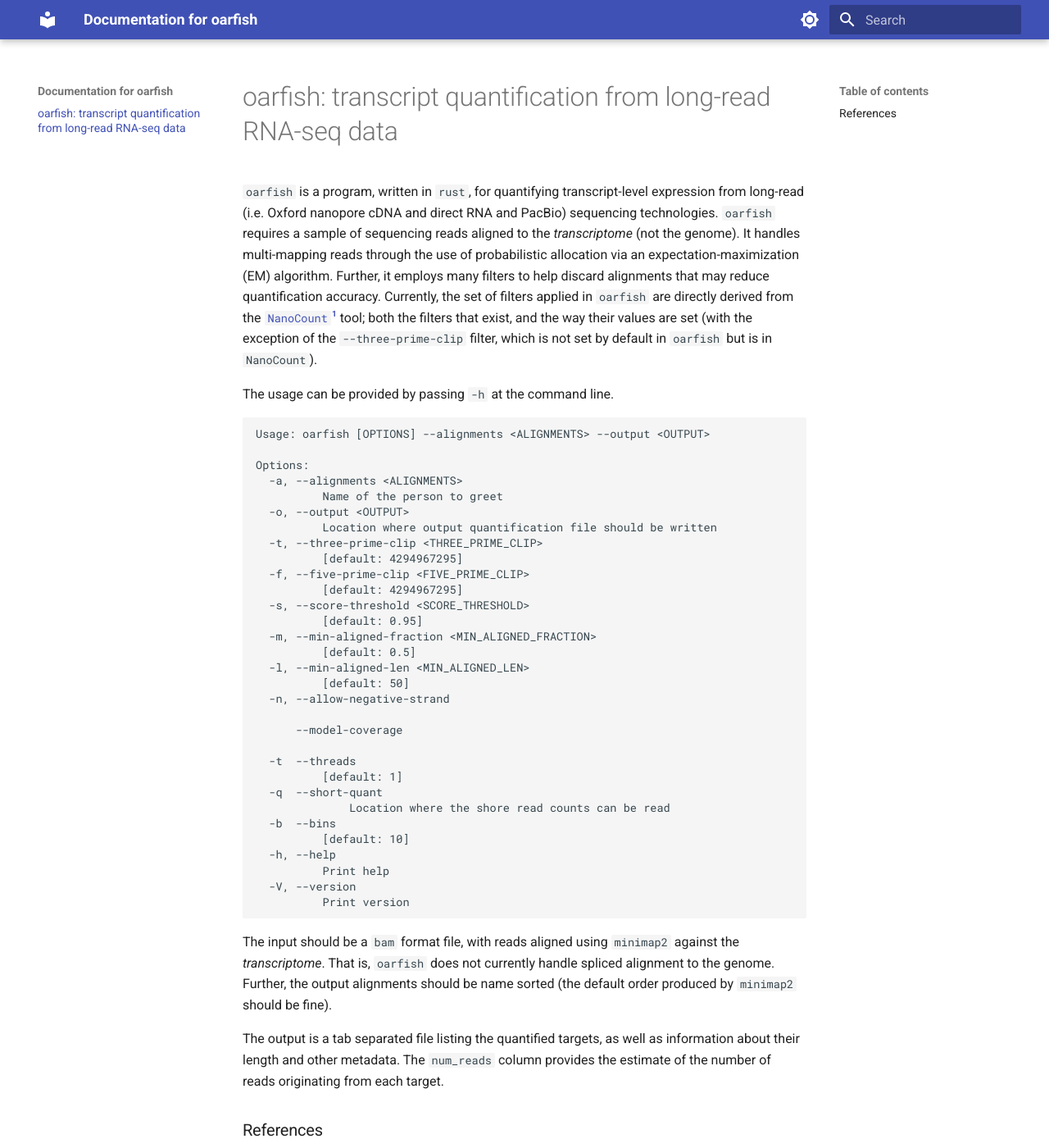
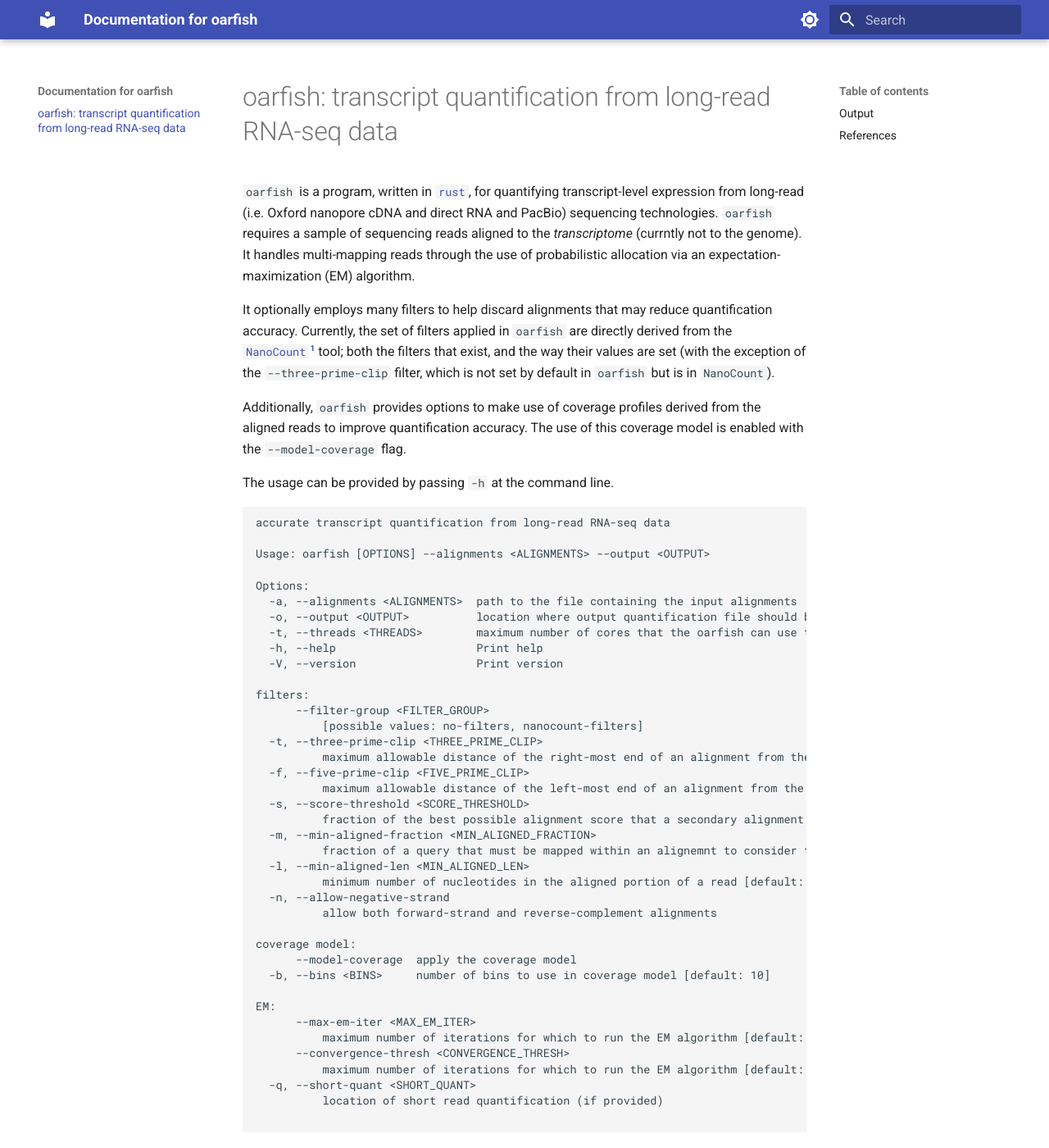
Before and after one commit to COMBINE-lab/oarfish, an MkDocs documentation site: the page built from docs/index.md, in a window 1280 px wide and 1400 px high. Shown: the whole window at 82% size. Built offline with MkDocs 1.6.1 and Material for MkDocs 9.7.7, drawn with Linux system fonts in a browser that asks for light colours; some of the changed text lies outside the part shown.

Commit message:
update docs

````diff
--- a/docs/index.md
+++ b/docs/index.md
@@ -1,45 +1,64 @@
 # oarfish: transcript quantification from long-read RNA-seq data
 
-`oarfish` is a program, written in `rust`, for quantifying transcript-level expression from long-read (i.e. Oxford nanopore cDNA and direct RNA and PacBio) sequencing technologies. `oarfish` requires a sample of sequencing reads aligned to the *transcriptome* (not the genome). It handles multi-mapping reads through the use of probabilistic allocation via an expectation-maximization (EM) algorithm.  Further, it employs many filters to help discard alignments that may reduce quantification accuracy.  Currently, the set of filters applied in `oarfish` are directly derived from the [`NanoCount`](https://github.com/a-slide/NanoCount)[^Gleeson] tool; both the filters that exist, and the way their values are set (with the exception of the `--three-prime-clip` filter, which is not set by default in `oarfish` but is in `NanoCount`).
+`oarfish` is a program, written in [`rust`](https://www.rust-lang.org/), for quantifying transcript-level expression from long-read (i.e. Oxford nanopore cDNA and direct RNA and PacBio) sequencing technologies. `oarfish` requires a sample of sequencing reads aligned to the *transcriptome* (currntly not to the genome). It handles multi-mapping reads through the use of probabilistic allocation via an expectation-maximization (EM) algorithm.
+
+It optionally employs many filters to help discard alignments that may reduce quantification accuracy.  Currently, the set of filters applied in `oarfish` are directly derived from the [`NanoCount`](https://github.com/a-slide/NanoCount)[^Gleeson] tool; both the filters that exist, and the way their values are set (with the exception of the `--three-prime-clip` filter, which is not set by default in `oarfish` but is in `NanoCount`).
+
+Additionally, `oarfish` provides options to make use of coverage profiles derived from the aligned reads to improve quantification accuracy.  The use of this coverage model is enabled with the `--model-coverage` flag.
 
 The usage can be provided by passing `-h` at the command line.
 ```
+accurate transcript quantification from long-read RNA-seq data
+
 Usage: oarfish [OPTIONS] --alignments <ALIGNMENTS> --output <OUTPUT>
 
 Options:
-  -a, --alignments <ALIGNMENTS>
-          Name of the person to greet
-  -o, --output <OUTPUT>
-          Location where output quantification file should be written
+  -a, --alignments <ALIGNMENTS>  path to the file containing the input alignments
+  -o, --output <OUTPUT>          location where output quantification file should be written
+  -t, --threads <THREADS>        maximum number of cores that the oarfish can use to obtain binomial probability [default: 1]
+  -h, --help                     Print help
+  -V, --version                  Print version
+
+filters:
+      --filter-group <FILTER_GROUP>
+          [possible values: no-filters, nanocount-filters]
   -t, --three-prime-clip <THREE_PRIME_CLIP>
-          [default: 4294967295]
+          maximum allowable distance of the right-most end of an alignment from the 3' transcript end [default: 4294967295]
   -f, --five-prime-clip <FIVE_PRIME_CLIP>
-          [default: 4294967295]
+          maximum allowable distance of the left-most end of an alignment from the 5' transcript end [default: 4294967295]
   -s, --score-threshold <SCORE_THRESHOLD>
-          [default: 0.95]
+          fraction of the best possible alignment score that a secondary alignment must have for consideration [default: 0.95]
   -m, --min-aligned-fraction <MIN_ALIGNED_FRACTION>
-          [default: 0.5]
+          fraction of a query that must be mapped within an alignemnt to consider the alignemnt valid [default: 0.5]
   -l, --min-aligned-len <MIN_ALIGNED_LEN>
-          [default: 50]
+          minimum number of nucleotides in the aligned portion of a read [default: 50]
   -n, --allow-negative-strand
+          allow both forward-strand and reverse-complement alignments
 
-      --model-coverage
+coverage model:
+      --model-coverage  apply the coverage model
+  -b, --bins <BINS>     number of bins to use in coverage model [default: 10]
 
-  -t  --threads
-          [default: 1]
-  -q  --short-quant
-              Location where the shore read counts can be read
-  -b  --bins
-          [default: 10]
-  -h, --help
-          Print help
-  -V, --version
-          Print version
+EM:
+      --max-em-iter <MAX_EM_ITER>
+          maximum number of iterations for which to run the EM algorithm [default: 1000]
+      --convergence-thresh <CONVERGENCE_THRESH>
+          maximum number of iterations for which to run the EM algorithm [default: 0.001]
+  -q, --short-quant <SHORT_QUANT>
+          location of short read quantification (if provided)
+
 ```
 
-The input should be a `bam` format file, with reads aligned using `minimap2` against the _transcriptome_. That is, `oarfish` does not currently handle spliced alignment to the genome.  Further, the output alignments should be name sorted (the default order produced by `minimap2` should be fine).
+The input should be a `bam` format file, with reads aligned using [`minimap2`](https://github.com/lh3/minimap2) against the _transcriptome_. That is, `oarfish` does not currently handle spliced alignment to the genome.  Further, the output alignments should be name sorted (the default order produced by `minimap2` should be fine). _Specifically_, `oarfish` relies on the existence of the `AS` tag in the `bam` records that encodes the alignment score in order to obtain the score for each alignment (which is used in probabilistic read assignment), and the score of the best alignment, overall, for each read.
 
-The output is a tab separated file listing the quantified targets, as well as information about their length and other metadata. The `num_reads` column provides the estimate of the number of reads originating from each target.
+
+### Output
+
+The `--output` option passed to `oarfish` corresponds to a directory (that will be created if it doesn't exist), under which the relevant output files will be placed.
+The output of `oarfish` constist of 2 files:
+
+  * `info.json` - a JSON format file containing information about relevant parameters with which `oarfish` was run, and other relevant inforamtion from the processed sample apart from the actual transcript quantifications.
+  * `quant.tsv` - a tab separated file listing the quantified targets, as well as information about their length and other metadata. The `num_reads` column provides the estimate of the number of reads originating from each target.
 
 
 ### References
````
